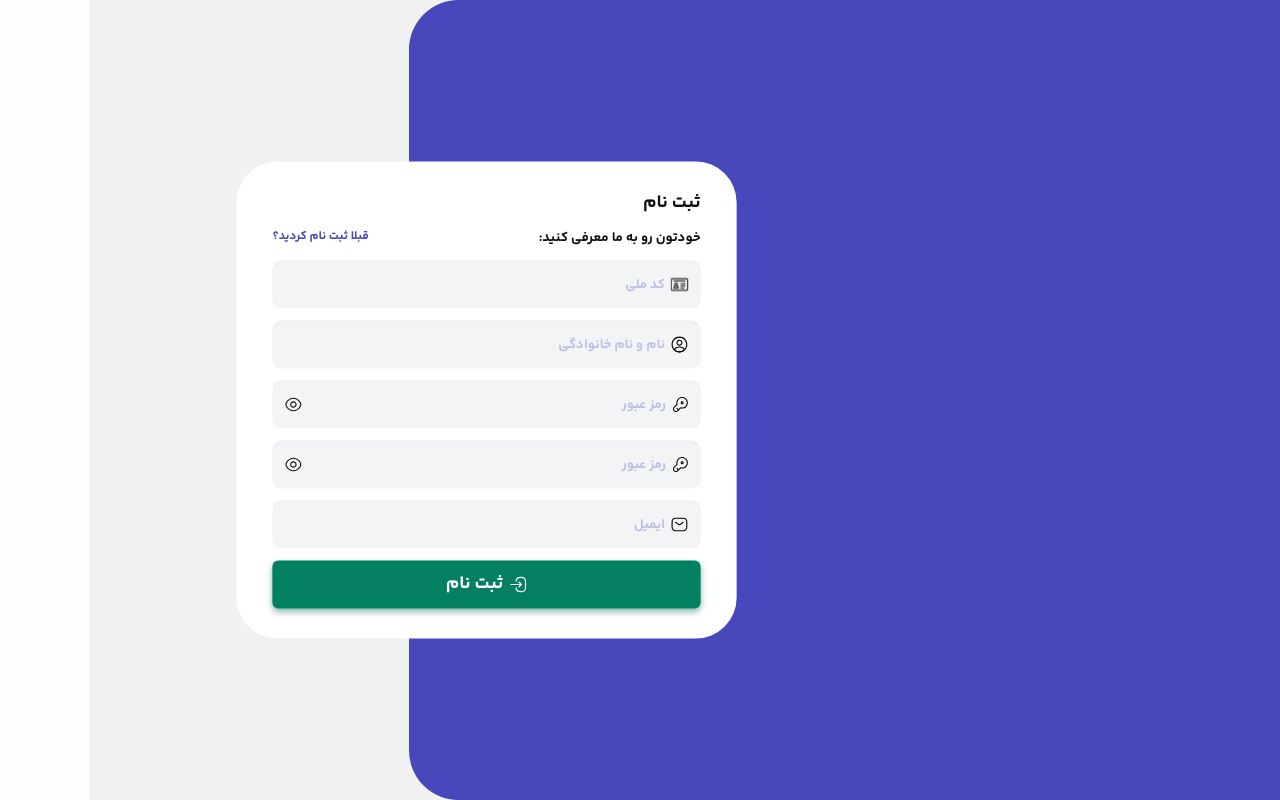
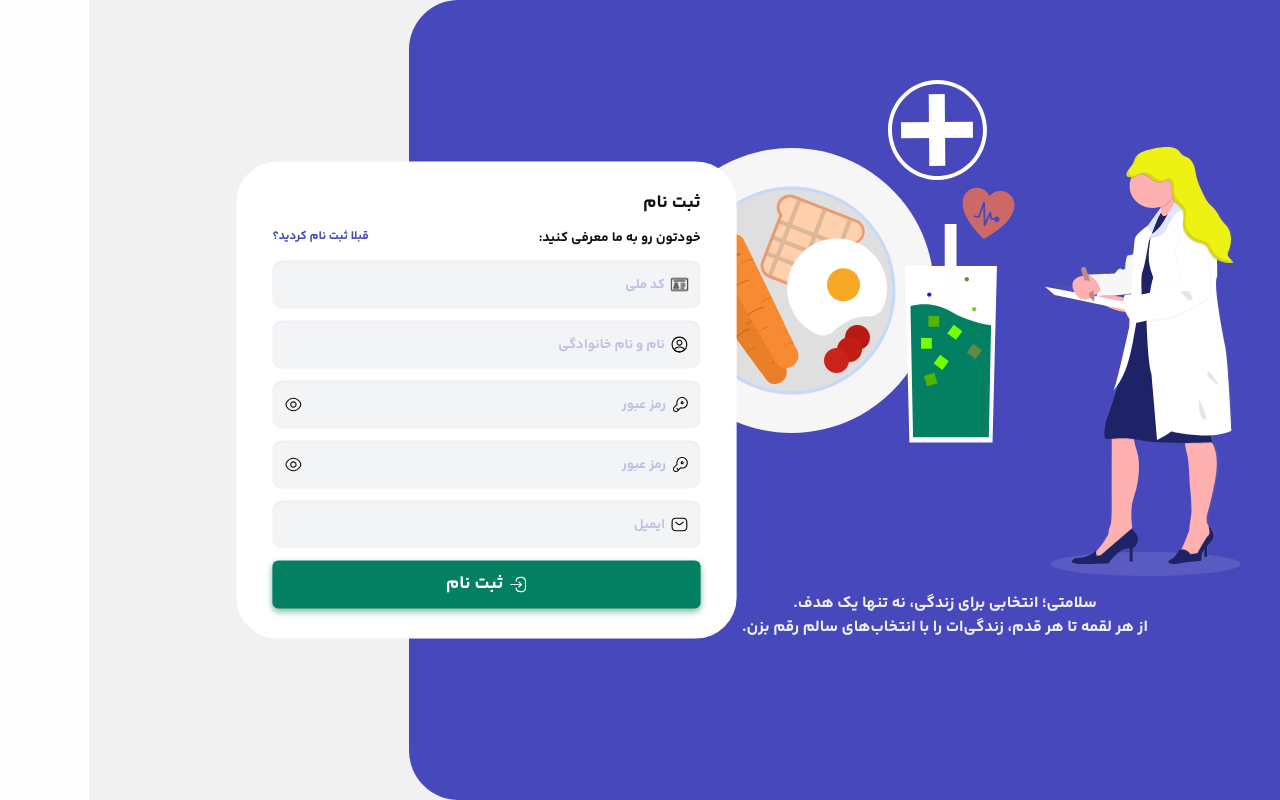
Before and after one commit to zahrabakhshandeh/HealthCare, a Next.js app: page /register/signup in a window 1280 px wide. Built offline with nearby package versions, Linux system fonts and the light colour scheme.

Commit message:
move page of signup into signup folder

```diff
--- a/src/app/register/page.tsx
+++ /dev/null
@@ -1,9 +0,0 @@
-
-const SignUpPage = () => {
-  return (
-    <section className="flex relative h-screen justify-center item lg:justify-start lg:bg-[var(--hr-gray)]">
-      This is signup-login
-    </section>
-  );
-};
-export default SignUpPage;
--- a/src/components/BgRegister/index.tsx
+++ b/src/components/BgRegister/index.tsx
@@ -3,7 +3,7 @@ import { memo } from "react";
 const BackgroundRegister = (props: { loginMode: boolean }) => {
   return (
     <div
-      className={`z-10 w-[75vw] h-screen bg-[#4648bc] ${
+      className={` w-[75vw] h-screen bg-[#4648bc] ${
         props.loginMode
           ? "lg:flex hidden left-0 rounded-e-none rounded-s-[3.1rem]"
           : "absolute right-0 rounded-e-[3.1rem] rounded-s-none lg:flex hidden"
```
